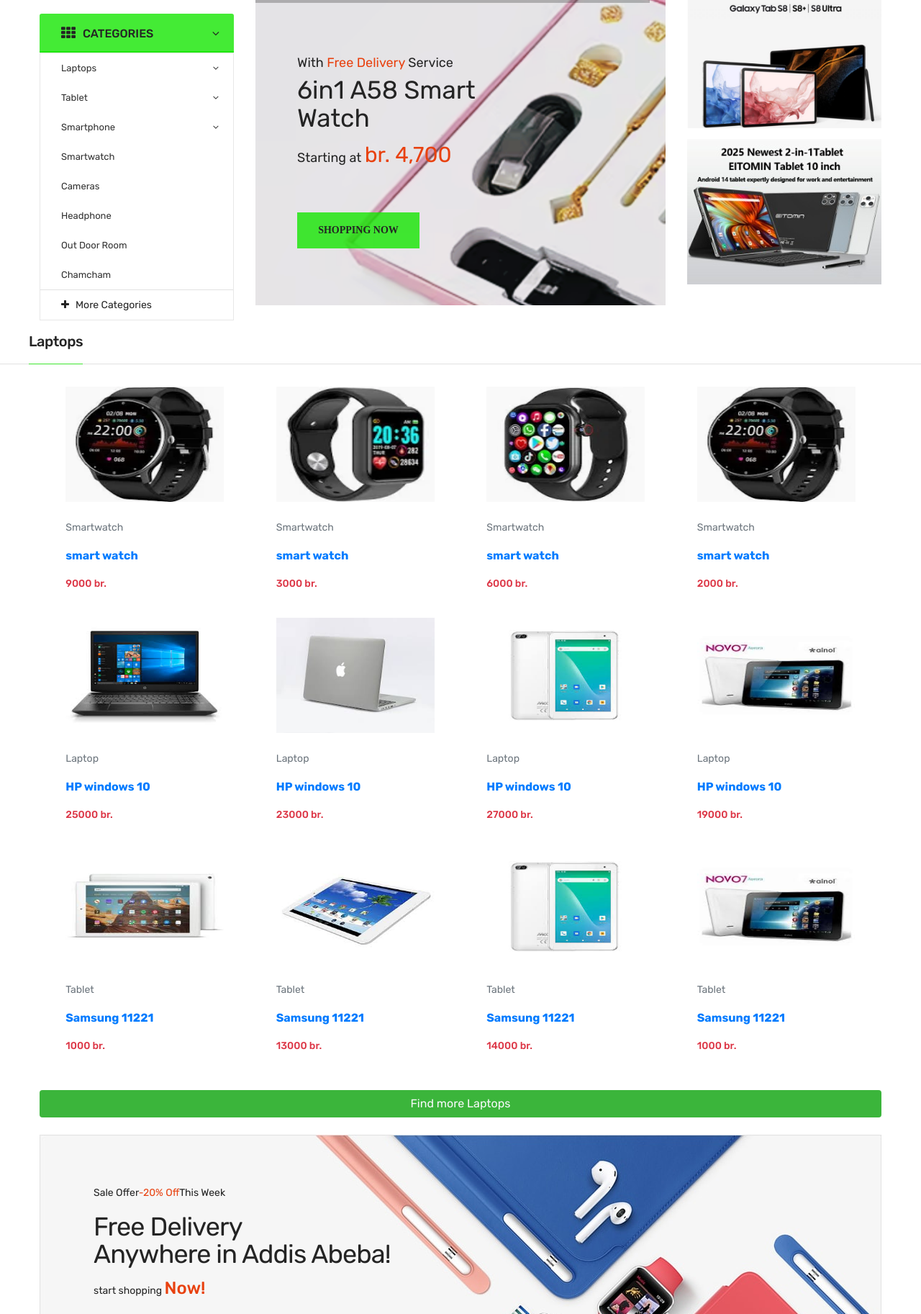
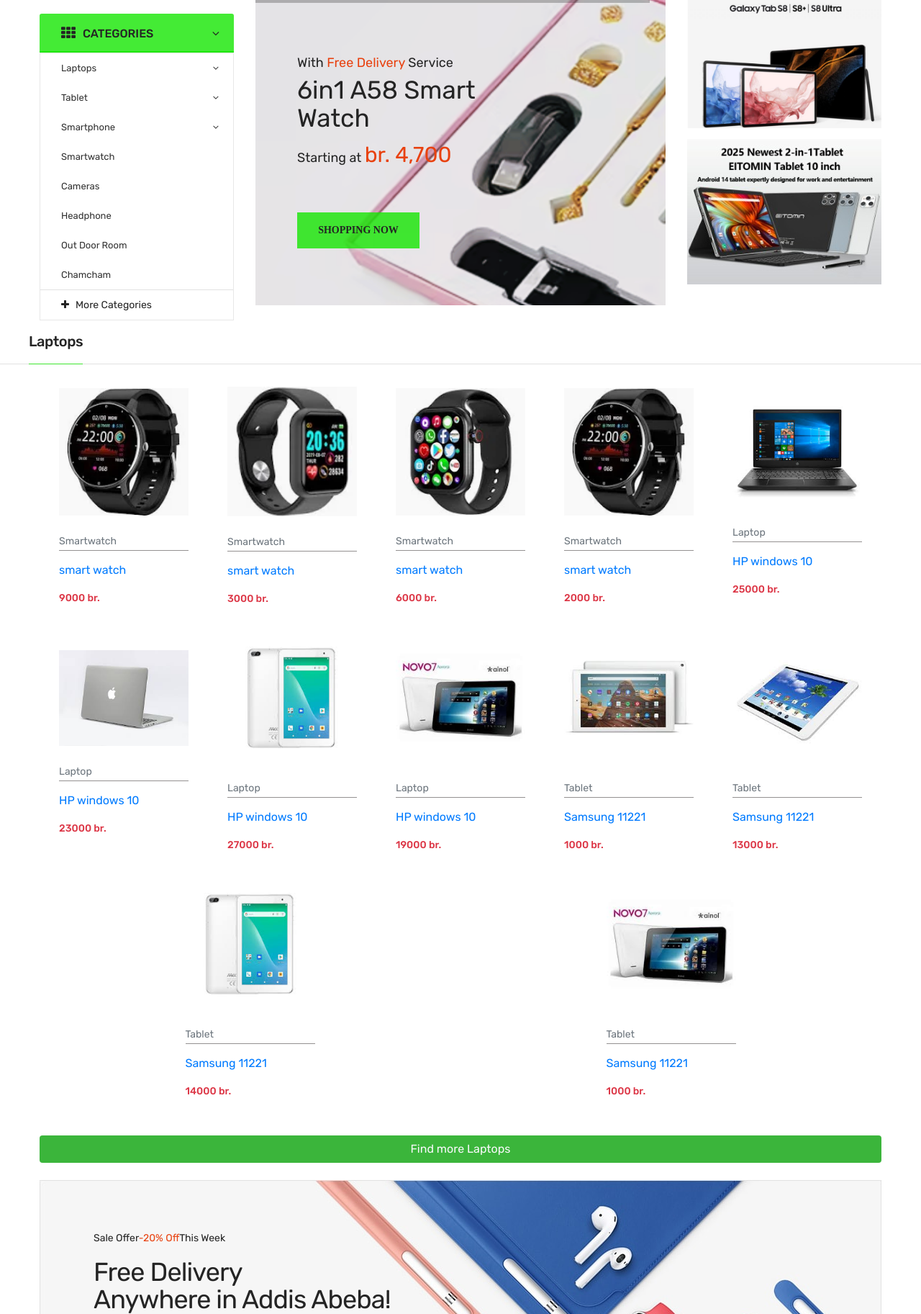
Before and after one commit to Esakmulushewa/capmart, a Django app: template store/templates/home.html in a window 1280 px wide. Shown: the part 153-1978 px from the top of the page at 72% size. Run offline with Django 4.2, Linux system fonts and the light colour scheme; data comes from the database, SQL or seed files in the repository; the template is opened without the code that fills it: values that come from a table or form of the project are taken from there, most other values are stand-ins (such as "Sample title", 1, 10 or a date in 2020); grey boxes marked "Sample" are stand-in pictures; some libraries are stand-ins or nearby versions.

Commit message:
display modified

```diff
--- a/prd/settings.py
+++ b/prd/settings.py
@@ -20,7 +20,6 @@ BASE_DIR = Path(__file__).resolve().parent.parent
 # See https://docs.djangoproject.com/en/4.2/howto/deployment/checklist/
 
 # SECURITY WARNING: keep the secret key used in production secret!
-# SECRET_KEY = 'django-insecure-+(z54=9zcde++%88x!(j_tzb7h$4hpw4l9ju=d%%gna-ms8szj'
 import os
 
 SECRET_KEY = os.environ.get('DJANGO_SECRET_KEY','django-insecure-+(z54=9zcde++%88x!(j_tzb7h$4hpw4l9ju=d%%gna-ms8szj')# SECURITY WARNING: don't run with debug turned on in production!
--- a/store/templates/base.html
+++ b/store/templates/base.html
@@ -55,6 +55,21 @@
 </head>
 
 <body>
+    <style>
+        .pr-card {
+            width: 200px;
+            padding: 10px;
+            margin: auto;
+        }
+
+        @media (max-width: 425px) {
+            .pr-card {
+                width: 140px;
+            }
+        }
+    </style>
+
+
     <header>
         <div class="header-middle pl-sm-0 pr-sm-0 pl-xs-0 pr-xs-0">
             <div class="container">
--- a/store/templates/homeProducts.html
+++ b/store/templates/homeProducts.html
@@ -3,12 +3,12 @@
 </div>
 <div class="container d-flex flex-wrap justify-content-between align-items-center">
     {% for laptop in laptops %}
-    <div class="rounded-lg m-auto" style="width: 240px; padding: 10px; margin:auto;">
+    <div class="rounded-lg m-auto pr-card">
         <a href="{% url 'details' laptop.id %}">
-            <img src="{{ laptop.image.url }}" alt="" style="width: 100%; height: 160px;">
+            <img src="{{ laptop.image.url }}" alt="" style="width: 100%;">
             <div class="mt-4">
-                <p class="text-muted">{{laptop.category}}</p>
-                <p class="text-primary text-bold fs-6 fw-semibold">{{ laptop.prod_name }}</p>
+                <p class="text-muted" style="border-bottom: 1px solid #575353a2">{{laptop.category}}</p>
+                <p class="text-primary text-bold fs-6">{{ laptop.prod_name }}</p>
                 <p class="text-danger text-bold fw-medium mt-2">{{ laptop.price }} br.</p>
             </div>
         </a>
@@ -30,13 +30,13 @@
 </div>
 <div class="container d-flex flex-wrap justify-content-between align-items-center" id="home-products">
     {% for product in products %}
-    <div class="rounded-lg m-auto" style="width: 240px; padding: 10px; margin:auto;">
+    <div class="rounded-lg m-auto pr-card">
         <a href="{% url 'details' product.id %}">
             <img src="{{ product.image.url }}" alt="" style="width: 100%;">
             <div class="mt-4">
                 <p class="text-muted">{{product.category}}</p>
-                <p class="text-primary text-bold fs-6 fw-semibold">{{ product.prod_name }}</p>
-                <p class="text-danger text-bold fw-medium mt-2">{{ product.price }} br.</p>
+                <p class="text-primary text-bold fs-6 ">{{ product.prod_name }}</p>
+                <p class="text-danger text-bold fw-medium">{{ product.price }} br.</p>
             </div>
         </a>
     </div>
--- a/store/templates/products.html
+++ b/store/templates/products.html
@@ -8,7 +8,7 @@
 </div>
 <div class="container d-flex flex-wrap justify-content-between align-items-center" id="home-products">
     {% for product in products %}
-    <div class="rounded-lg m-auto" style="width: 240px; padding: 10px; margin:auto;">
+    <div class="rounded-lg m-auto pr-card">
         <a href="{% url 'details' product.id %}">
             <img src="{{ product.image.url }}" alt="" style="width: 100%;">
             <div class="mt-4">
```
Also changed, not shown: store/templates/details.html (+5 -7 lines), store/templates/results.html (+13 -39 lines).
